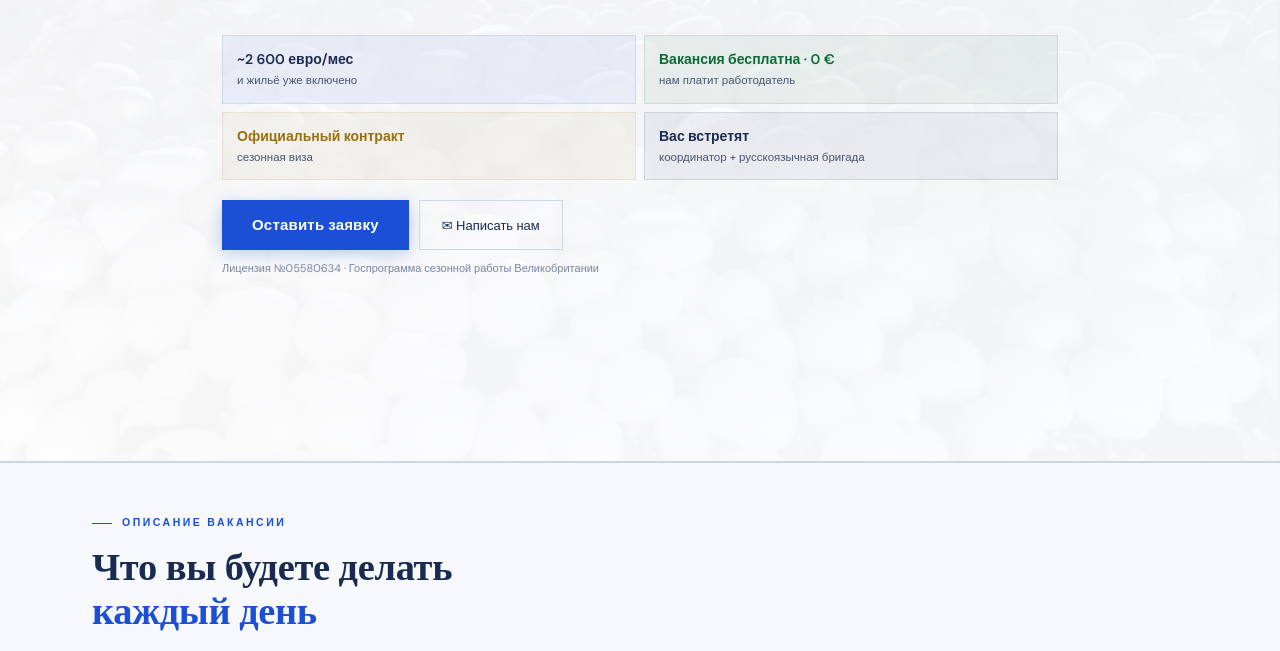
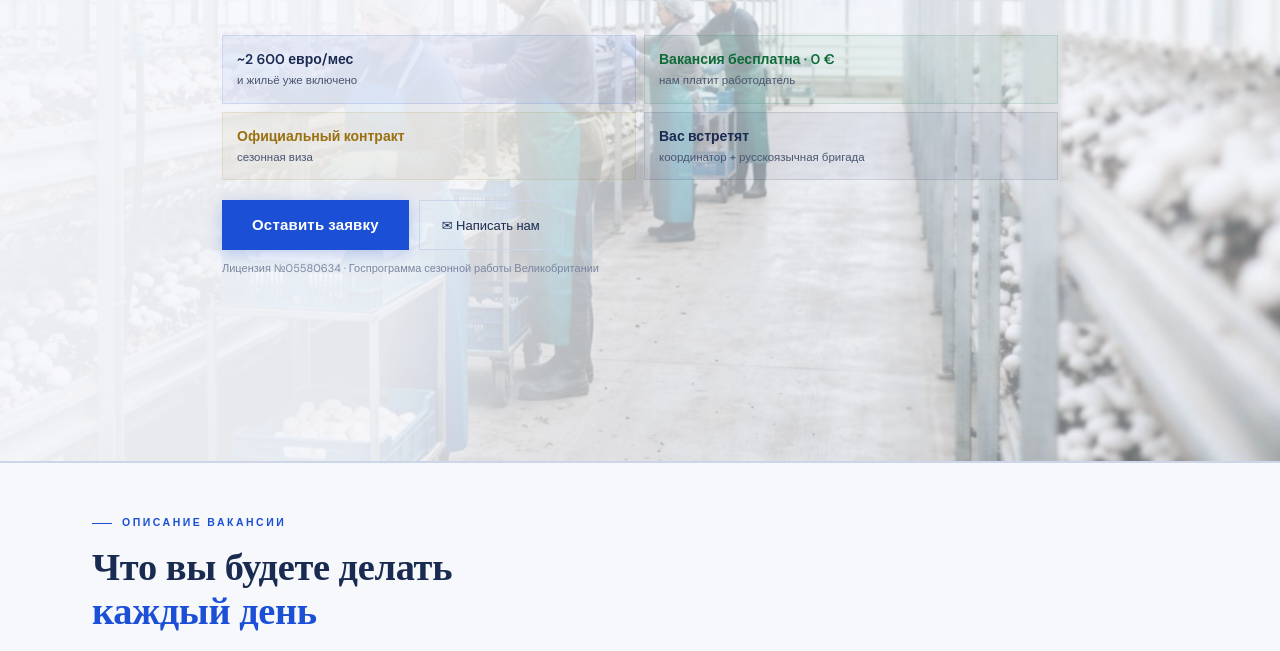
Before and after one commit to CAnadians2991/UK_lending, a plain HTML site: page index.html in a window 1280 px wide. Shown: the part 402-1053 px from the top of the page. Drawn offline with nearby package versions, Linux system fonts and the light colour scheme.

Commit message:
Revert "Hero: new background with better text contrast"
This reverts commit 96b08af0a00ebefea412a4a0281a6992c644667e.

```diff
--- a/index.html
+++ b/index.html
@@ -83,8 +83,7 @@
 .hdr-btn:hover{background:var(--navy-light)}
 
 /* ─── HERO ─── */
-.hero{padding-top:0;min-height:100vh;display:flex;align-items:center;border-bottom:1px solid var(--border);background:linear-gradient(135deg,#f6f8fc 0%,#edf1f8 50%,#dce6f7 100%);position:relative}
-.hero::before{content:'';position:absolute;inset:0;background-image:url("assets/mushroom-harvest.jpg");background-size:cover;background-position:center;opacity:.18;z-index:0}
+.hero{padding-top:0;min-height:100vh;display:flex;align-items:center;border-bottom:1px solid var(--border);background-image:url("assets/farm-hero.jpg");background-size:cover;background-position:center right;position:relative}
 .hero-inner{max-width:900px;margin:0 auto;padding:32px 32px 48px;width:100%}
 .season-tag{display:inline-flex;align-items:center;gap:8px;background:var(--green-bg);border:1px solid rgba(13,107,56,.2);color:var(--green);padding:5px 14px;font-size:11.5px;font-weight:600;letter-spacing:.5px;margin-bottom:18px}
 .hero h1{font-family:'Playfair Display',serif;font-size:clamp(32px,3.8vw,54px);font-weight:600;line-height:1.1;color:var(--navy);margin-bottom:16px;letter-spacing:-.4px}
@@ -664,8 +663,8 @@
      Що це? Чому мені цікаво?
 ════════════════════════════════════════════ -->
 <section class="hero" id="top">
-  <div class="hero-overlay" style="position:absolute;inset:0;background:linear-gradient(180deg,rgba(255,255,255,.7) 0%,rgba(255,255,255,.85) 100%);z-index:1"></div>
-  <div class="hero-inner" style="position:relative;z-index:2">
+  <div class="hero-overlay" style="position:absolute;inset:0;background:linear-gradient(105deg,rgba(247,248,252,.97) 0%,rgba(247,248,252,.93) 38%,rgba(240,244,252,.65) 58%,rgba(225,232,248,.3) 100%);z-index:0"></div>
+  <div class="hero-inner" style="position:relative;z-index:1">
     <div>
       <div class="season-tag">Набор открыт — лето-осень 2026</div>
       <h1 style="font-family:'Playfair Display',serif">Работа в Англии —<br><em>официально и бесплатно</em></h1>
```
